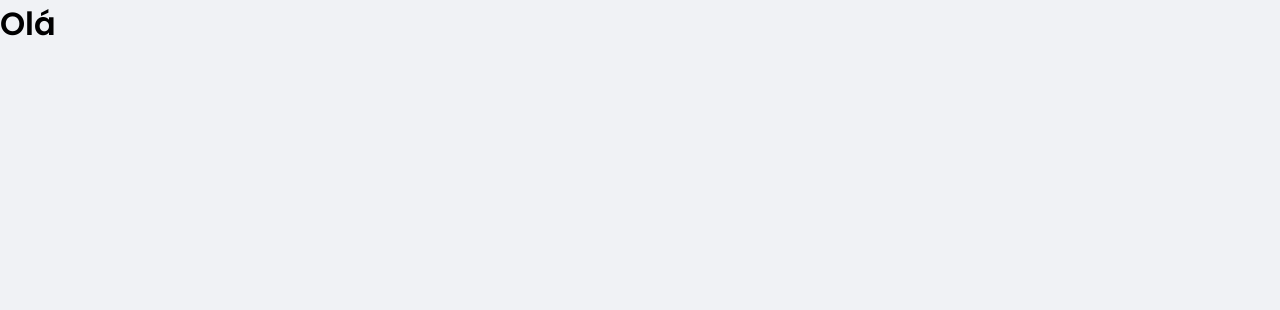
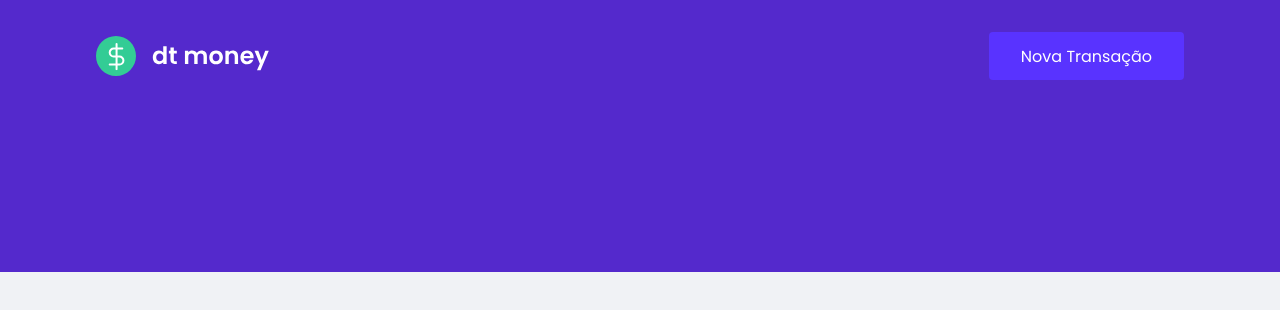
Before and after one commit to Tharlys10/dt-money-finances, a React (Create React App) app: page / in a window 1280 px wide. Shown: the top 310 px of the page. Built offline with nearby package versions, Linux system fonts and the light colour scheme.

Commit message:
feat: :sparkles: create component Header

```diff
--- a/src/App.tsx
+++ b/src/App.tsx
@@ -1,12 +1,13 @@
 import styled from 'styled-components'
+import { Header } from './components/Header';
 import { GlobalStyle } from './styles/global'
 
 
 export function App() {
   return (
-    <div className="App">
-      <h1>Olá</h1>
+    <>
+      <Header />
       <GlobalStyle />
-    </div>
+    </>
   );
 }
--- /dev/null
+++ b/src/components/Header/index.tsx
@@ -0,0 +1,16 @@
+import logoImg from '../../assets/logo.svg';
+
+import { Container, Content } from './styles';
+
+export function Header() {
+  return (
+    <Container>
+      <Content>
+        <img src={logoImg} alt="DT Money" />
+        <button>
+          Nova Transação
+        </button>
+      </Content>
+    </Container>
+  )
+}
--- /dev/null
+++ b/src/components/Header/styles.ts
@@ -0,0 +1,31 @@
+import styled from 'styled-components';
+
+export const Container = styled.header`
+  background: var(--blue);
+`;
+
+export const Content = styled.div`
+  max-width: 1120px;
+  margin: 0 auto;
+
+  padding: 2rem 1rem 12rem;
+  display: flex;
+  align-items: center;
+  justify-content: space-between;
+
+  button {
+    font-size: 1rem;
+    color: #FFF;
+    background: var(--blue-light);
+    border: 0;
+    padding: 0 2rem;
+    border-radius: 0.25rem;
+    height: 3rem;
+
+    transition: filter 0.2s;
+
+    &:hover {
+      filter: brightness(0.9);
+    }
+  }
+`;
```
